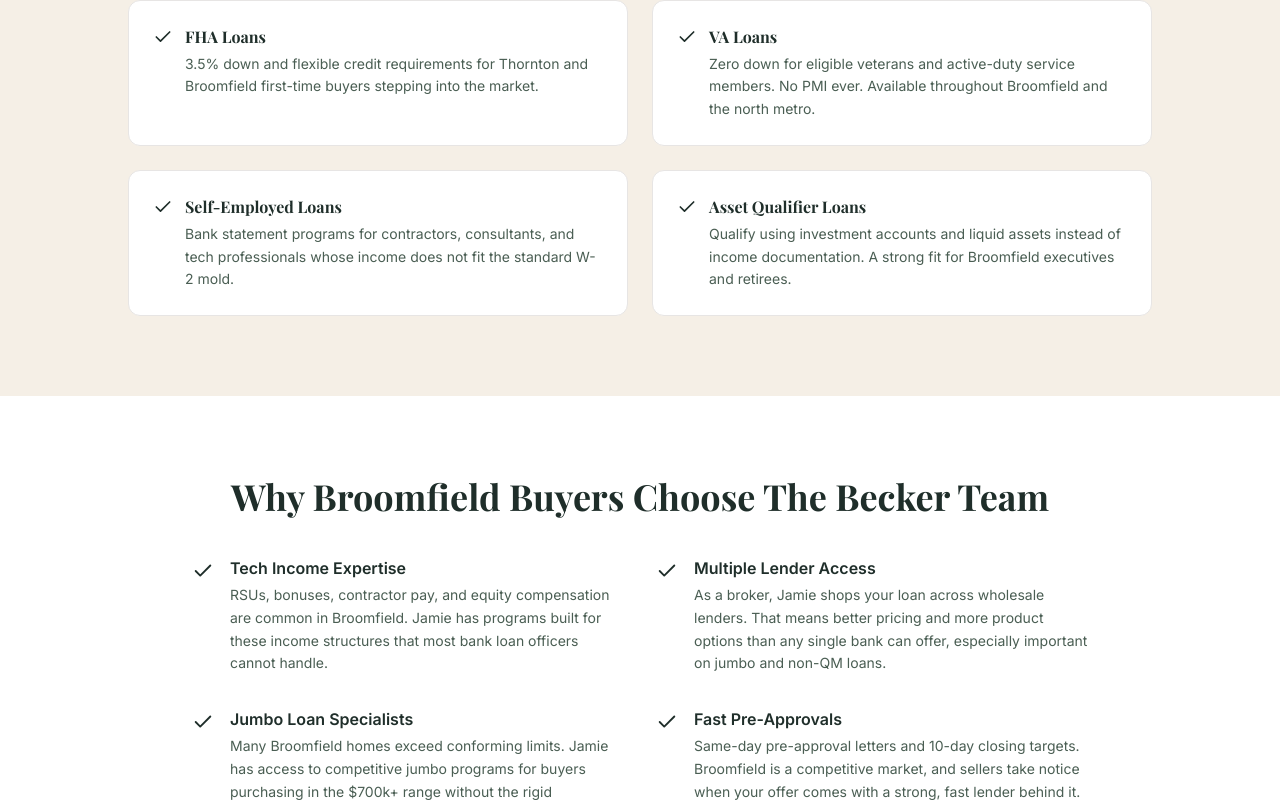
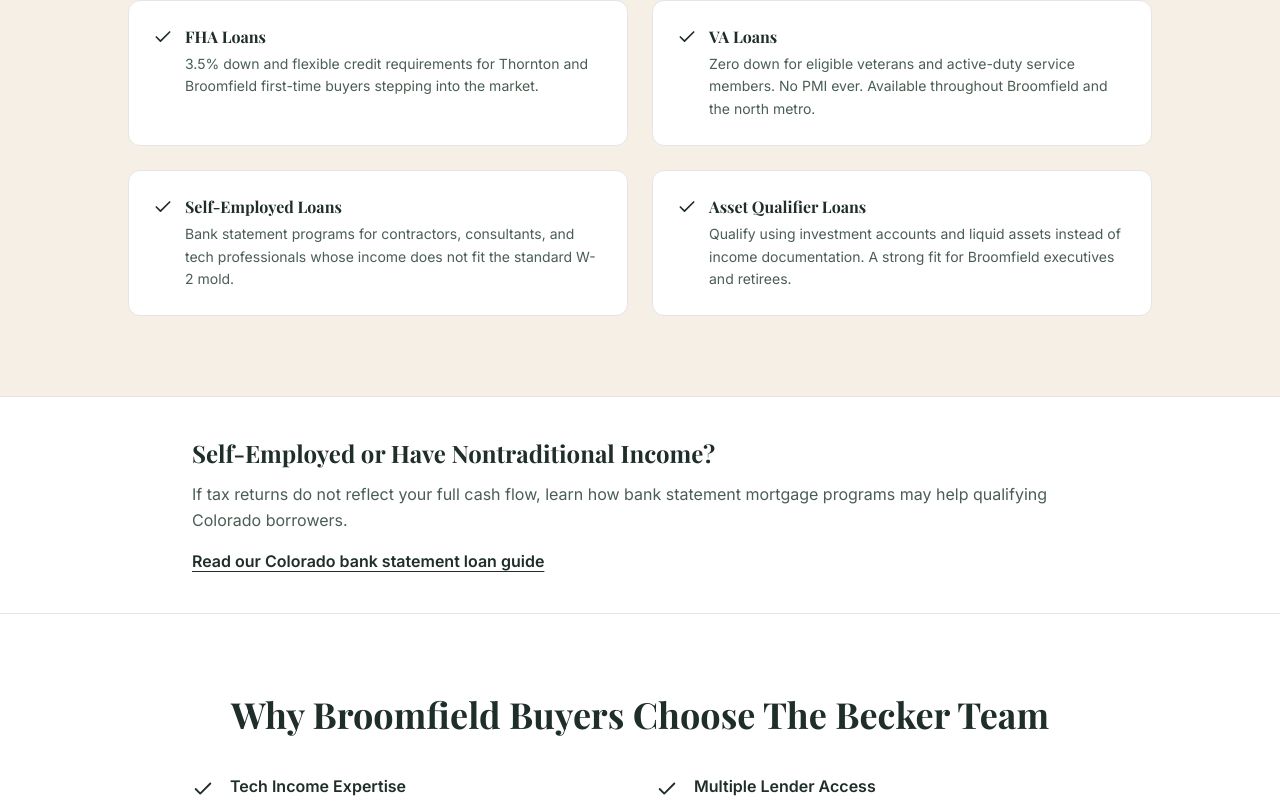
Before and after one commit to AppStudioPros/becker-team, a Next.js app: page /broomfield-mortgage in a window 1280 px wide. Shown: the part 1636-2441 px from the top of the page. Built offline with nearby package versions, Linux system fonts and the light colour scheme.

Commit message:
SEO: link Broomfield mortgage page to Colorado bank statement loan guide

```diff
--- a/app/broomfield-mortgage/page.tsx
+++ b/app/broomfield-mortgage/page.tsx
@@ -162,6 +162,20 @@ export default function BroomfieldMortgagePage() {
         </div>
       </section>
 
+      <section className="bg-white px-6 py-10 border-y border-stone-200">
+        <div className="max-w-4xl mx-auto">
+          <h2 className="text-2xl font-bold mb-3" style={{ fontFamily: '"Playfair Display", Georgia, serif', color: '#1F2E2A' }}>
+            Self-Employed or Have Nontraditional Income?
+          </h2>
+          <p className="leading-relaxed mb-4" style={{ color: '#4a5e53' }}>
+            If tax returns do not reflect your full cash flow, learn how bank statement mortgage programs may help qualifying Colorado borrowers.
+          </p>
+          <Link href="/blog/bank-statement-loans-colorado" className="font-semibold underline underline-offset-4" style={{ color: '#1F2E2A' }}>
+            Read our Colorado bank statement loan guide
+          </Link>
+        </div>
+      </section>
+
       <section className="bg-white py-16 md:py-20 px-6">
         <div className="max-w-4xl mx-auto">
           <h2 data-reveal className="text-3xl md:text-4xl font-bold text-center mb-10" style={{ fontFamily: '"Playfair Display", Georgia, serif', color: '#1F2E2A' }}>
```
